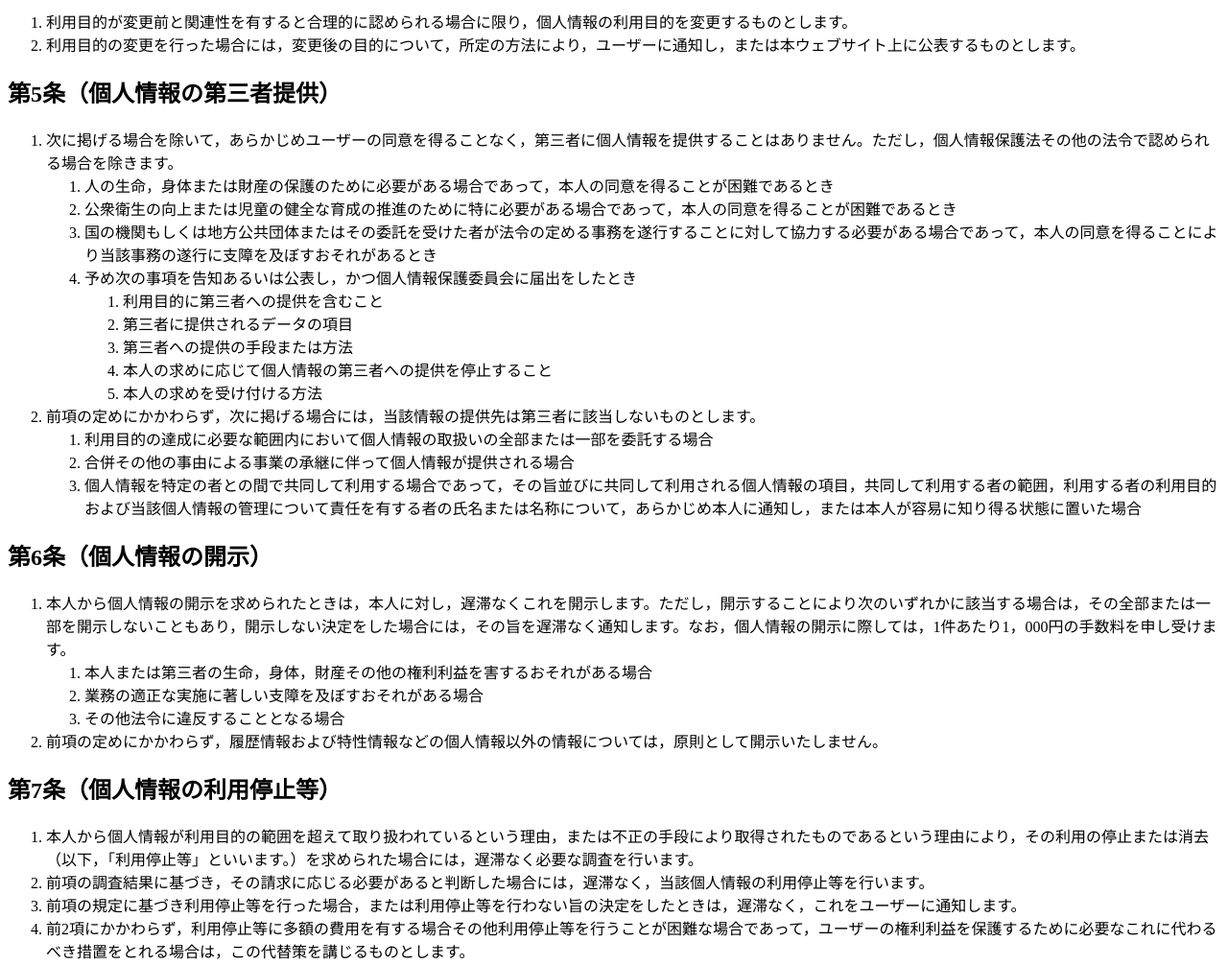
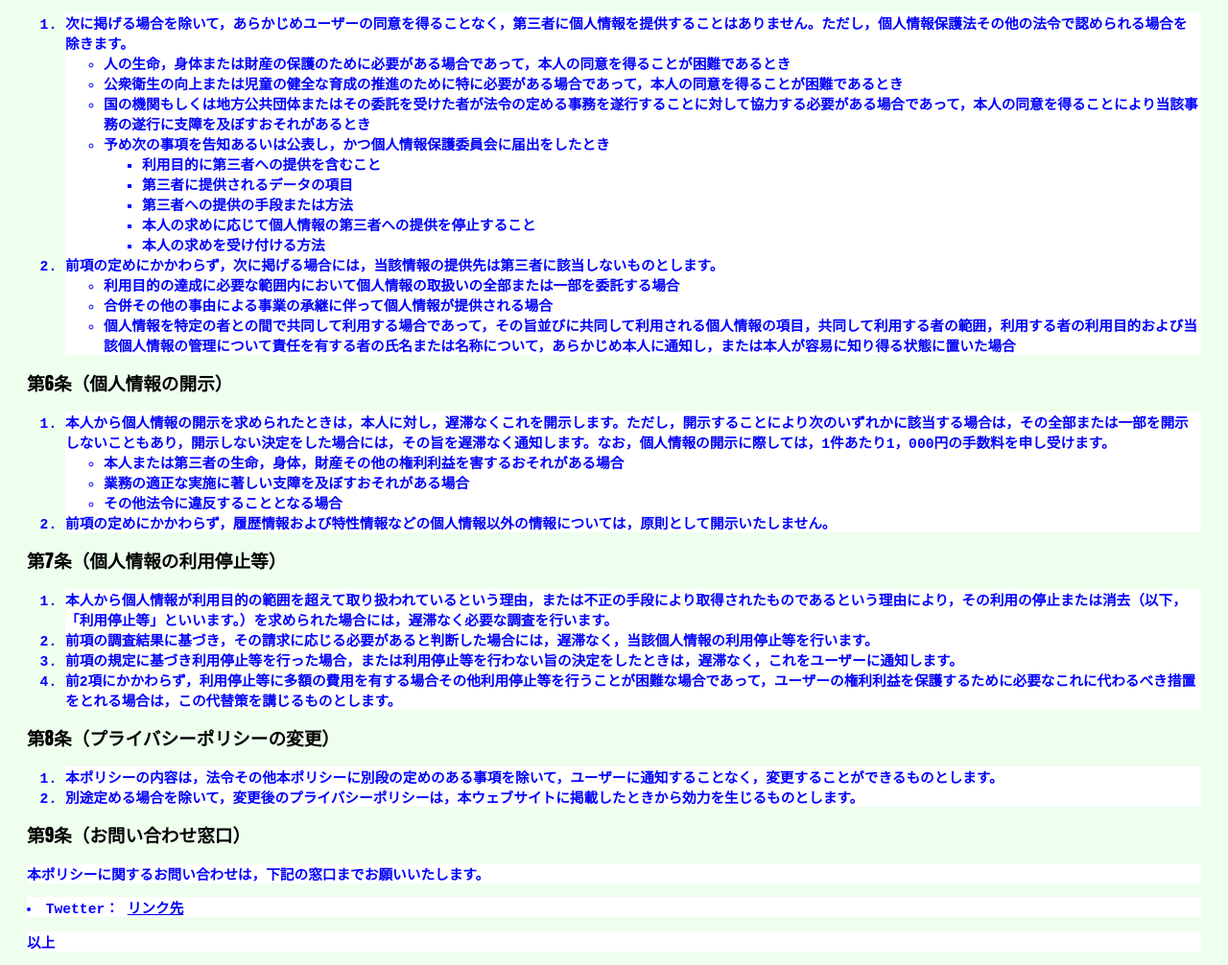
Before and after one commit to SumiKa0921036/PrivacyPolicy, a plain HTML site: page index.html in a window 1280 px wide. Shown: the part 788-1794 px from the top of the page at 96% size. Drawn offline with Linux system fonts and the light colour scheme.

Commit message:
Update index.html

```diff
--- a/index.html
+++ b/index.html
@@ -1,13 +1,40 @@
-
 <!DOCTYPE html>
 <html>
 <head>
-<title>プライバシーポリシー</title>
+  <title>プライバシーポリシー</title>
+  <style>
+  body{
+	background-color:#eeffee;
+	font-family:monospace;
+    font-weight:bold;
+    font-size:11pt;
+    padding:20px;
+  }
+  h1{
+	color:white;
+	background-color:red;
+    font-family:impact;
+    font-size:15pt;
+  }
+  h2{
+	color:black;
+    font-family:impact;
+    font-size:14pt;
+  }
+  p{
+	color:blue;
+	background-color:white;
+  }
+  li{
+	color:blue;
+	background-color:white;
+  }
+  </style>
 </head>
 <body>
   <article>
     <h1>プライバシーポリシー</h1>
-    <p>本ウェブサイト上で提供するサービス（以下,「本サービス」といいます。）における，ユーザーの個人情報の取扱いについて，以下のとおりプライバシーポリシー（以下，「本ポリシー」といいます。）を定めます。</p>
+    <p>本アプリで提供するサービス（以下,「本サービス」といいます。）における，ユーザーの個人情報の取扱いについて，以下のとおりプライバシーポリシー（以下，「本ポリシー」といいます。）を定めます。</p>
 
     <h2>第1条（個人情報）</h2>
     <p>「個人情報」とは，個人情報保護法にいう「個人情報」を指すものとし，生存する個人に関する情報であって，当該情報に含まれる氏名，生年月日，住所，電話番号，連絡先その他の記述等により特定の個人を識別できる情報及び容貌，指紋，声紋にかかるデータ，及び健康保険証の保険者番号などの当該情報単体から特定の個人を識別できる情報（個人識別情報）を指します。</p>
@@ -37,34 +64,34 @@
     <h2>第5条（個人情報の第三者提供）</h2>
     <ol>
     <li>次に掲げる場合を除いて，あらかじめユーザーの同意を得ることなく，第三者に個人情報を提供することはありません。ただし，個人情報保護法その他の法令で認められる場合を除きます。
-    <ol>
+    <ul>
     <li>人の生命，身体または財産の保護のために必要がある場合であって，本人の同意を得ることが困難であるとき</li>
     <li>公衆衛生の向上または児童の健全な育成の推進のために特に必要がある場合であって，本人の同意を得ることが困難であるとき</li>
     <li>国の機関もしくは地方公共団体またはその委託を受けた者が法令の定める事務を遂行することに対して協力する必要がある場合であって，本人の同意を得ることにより当該事務の遂行に支障を及ぼすおそれがあるとき</li>
     <li>予め次の事項を告知あるいは公表し，かつ個人情報保護委員会に届出をしたとき
-    <ol>
+    <ul>
     <li>利用目的に第三者への提供を含むこと</li>
     <li>第三者に提供されるデータの項目</li>
     <li>第三者への提供の手段または方法</li>
     <li>本人の求めに応じて個人情報の第三者への提供を停止すること</li>
     <li>本人の求めを受け付ける方法</li>
-    </ol></li></ol></li>
+    </ul></li></ul></li>
     <li>前項の定めにかかわらず，次に掲げる場合には，当該情報の提供先は第三者に該当しないものとします。
-    <ol>
+    <ul>
     <li>利用目的の達成に必要な範囲内において個人情報の取扱いの全部または一部を委託する場合</li>
     <li>合併その他の事由による事業の承継に伴って個人情報が提供される場合</li>
     <li>個人情報を特定の者との間で共同して利用する場合であって，その旨並びに共同して利用される個人情報の項目，共同して利用する者の範囲，利用する者の利用目的および当該個人情報の管理について責任を有する者の氏名または名称について，あらかじめ本人に通知し，または本人が容易に知り得る状態に置いた場合</li>
-    </ol></li>
+    </ul></li>
     </ol>
 
     <h2>第6条（個人情報の開示）</h2>
     <ol>
     <li>本人から個人情報の開示を求められたときは，本人に対し，遅滞なくこれを開示します。ただし，開示することにより次のいずれかに該当する場合は，その全部または一部を開示しないこともあり，開示しない決定をした場合には，その旨を遅滞なく通知します。なお，個人情報の開示に際しては，1件あたり1，000円の手数料を申し受けます。
-    <ol>
+    <ul>
     <li>本人または第三者の生命，身体，財産その他の権利利益を害するおそれがある場合</li>
     <li>業務の適正な実施に著しい支障を及ぼすおそれがある場合</li>
     <li>その他法令に違反することとなる場合</li>
-    </ol></li>
+    </ul></li>
     <li>前項の定めにかかわらず，履歴情報および特性情報などの個人情報以外の情報については，原則として開示いたしません。</li>
     </ol>
 
@@ -83,10 +110,9 @@
     </ol>
 
     <h2>第9条（お問い合わせ窓口）</h2>
-    <address>
-    <li>本ポリシーに関するお問い合わせは，下記の窓口までお願いいたします。</li>
-    <li>Twetter： https://twitter.com/SumiKa57720710</li>
-    </address>
+    <p>本ポリシーに関するお問い合わせは，下記の窓口までお願いいたします。</p>
+
+    <li>Twetter： <a href="https://twitter.com/SumiKa57720710">リンク先</a></li>
 
     <p>以上</p>
   </article>
```
